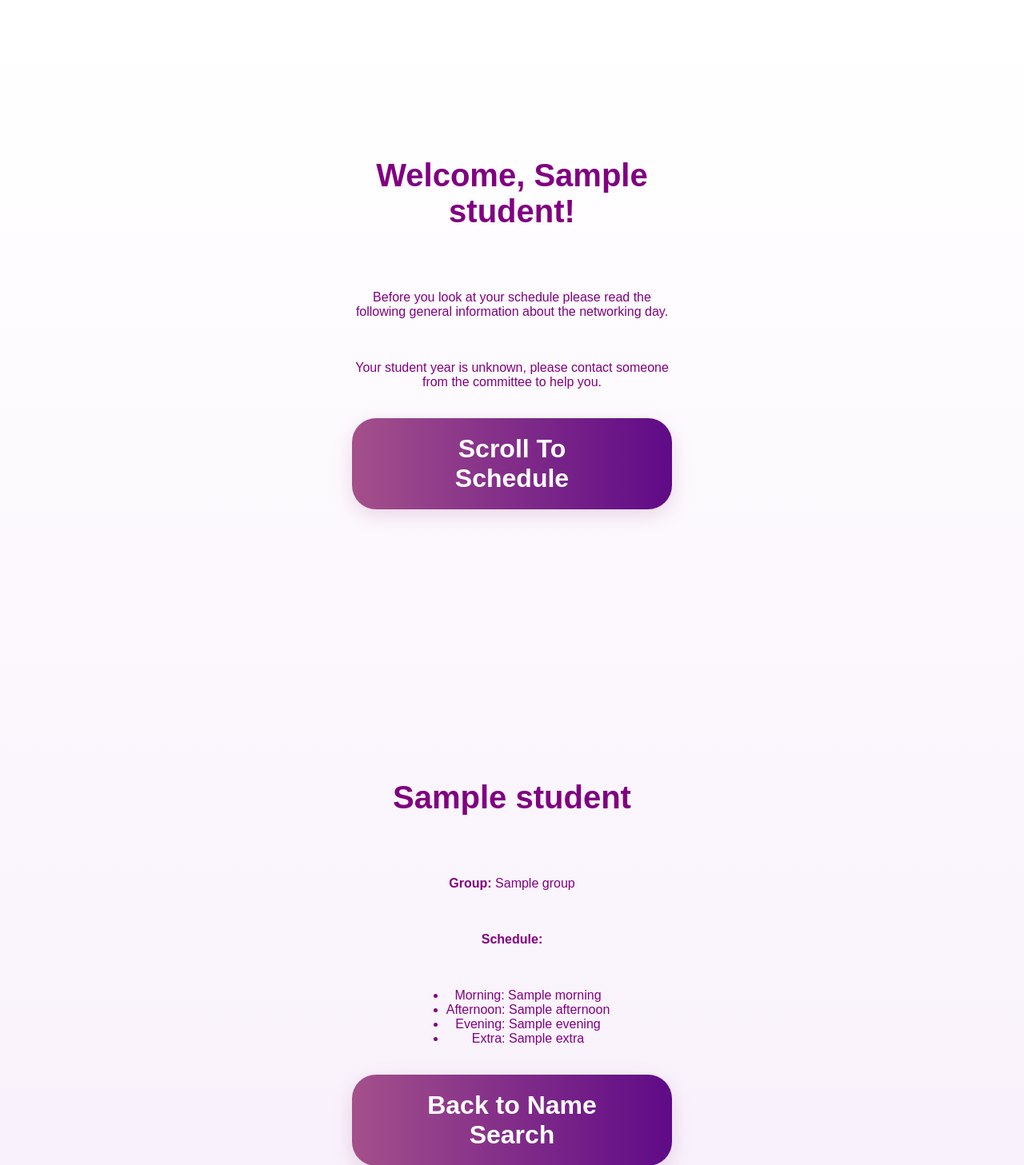
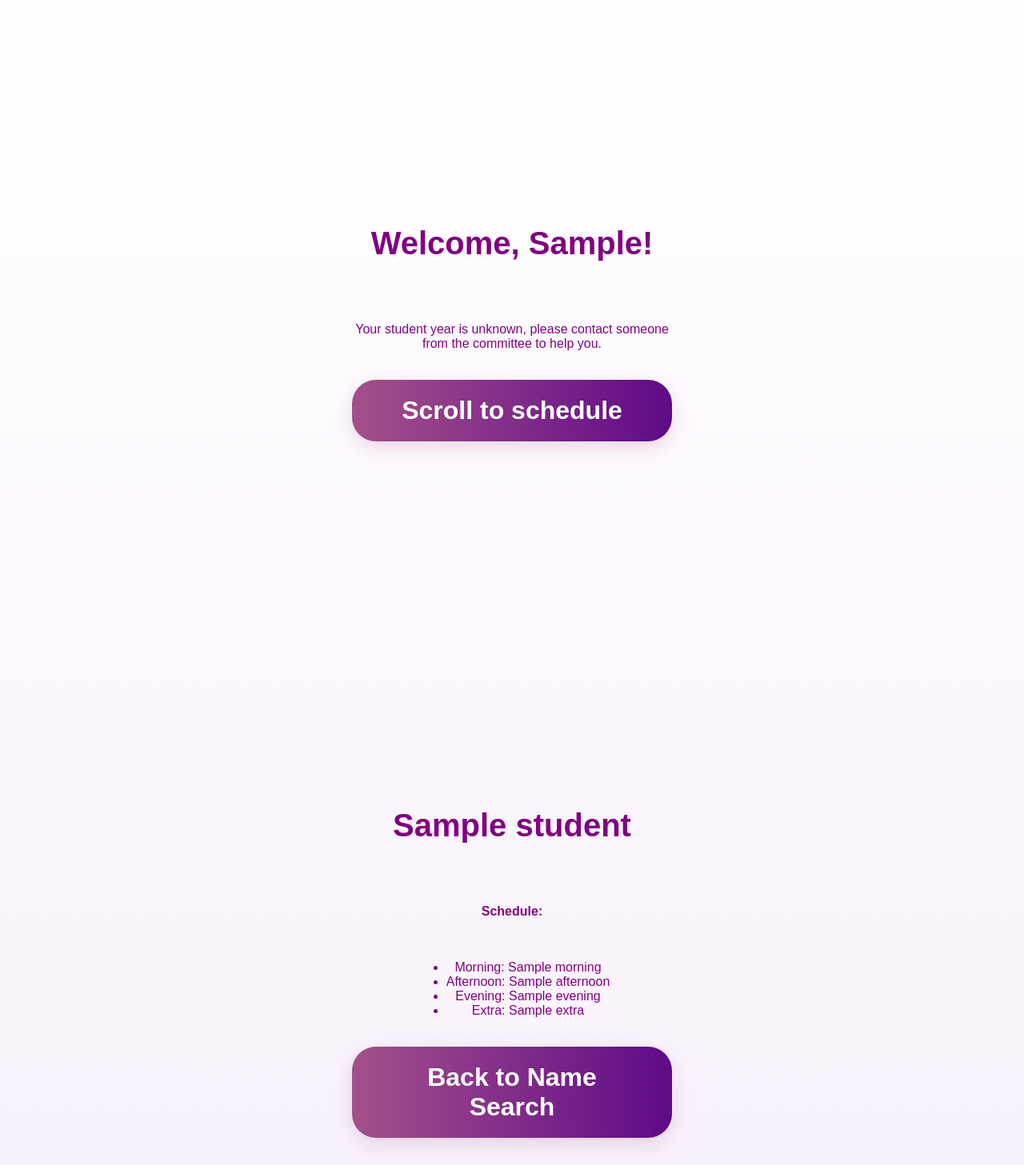
Before and after one commit to Geroam1/Networking-Day-Website, a Flask app: template templates/student_profile.html in a window 1280 px wide. Shown: the top 1457 px of the page at 80% size. Run offline with Flask 3, Linux system fonts and the light colour scheme; the template is opened without the code that fills it: most values are stand-ins (such as "Sample title", 1, 10 or a date in 2020).

Commit message:
added a group info section to the student profile page, and made it so that it only welcomes them on the page with their first name

```diff
--- a/app.py
+++ b/app.py
@@ -89,7 +89,6 @@ def students():
     if request.method == 'POST':
         name = request.form['name'].strip().lower()
         _, index = get_students()
-
         if name in index:
             return render_template('student_profile.html', student=index[name])
 
--- a/templates/student_profile.html
+++ b/templates/student_profile.html
@@ -5,32 +5,58 @@
 {% block content %}
 <!-- General Info Section -->
 <section class="button-container" id="general-info" data-aos="fade-down">
-  <h1>Welcome, {{ student.name }}!</h2>
-  <p>Before you look at your schedule please read the following general information about the networking day.</p>
+  <h1>Welcome, {{ student.name.split(' ')[0] }}!</h2>
 
   <!-- First Years-->
   {% if student.year == 1 %}
+  <p>Before you look at your schedule please read the following general information about the networking day.</p>
   <p><strong>GENERAL INFO FIRST YEAR</strong></p>
 
   <!-- Second Years-->
   {% elif student.year == 2 %}
+  <p>Before you look at your schedule please read the following general information about the networking day.</p>
   <p><strong>GENERAL INFO SECOND YEAR</strong></p>
 
   <!-- Third and Fourth Years-->
   {% elif student.year == 3 or student.year == 4 %}
+  <p>Before you look at your schedule please read the following general information about the networking day.</p>
   <p><strong>GENERAL INFO THIRD AND FOURTH YEAR</strong></p>
 
   {% else %}
   <p>Your student year is unknown, please contact someone from the committee to help you.</p>
   {% endif %}
 
-  <button onclick="scrollToSchedule()" class="animated-btn">Scroll To Schedule</button>
+  <!-- Scroll Button -->
+  {% if student.year == 1 or student.year == 2%}
+  <button onclick="scrollToElement('group-info')" class="animated-btn">Scroll to group info</button>
+  {% else %}
+  <button onclick="scrollToElement('student-schedule')" class="animated-btn">Scroll to schedule</button>
+  {% endif %}
 </section>
+
+<!-- Group Info Section -->
+{% if student.year == 1 or student.year == 2%}
+<section class="button-container" id="group-info" data-aos="fade-down">
+  <!-- Group Number -->
+  <h1>Your group</h2>
+  <h2><strong>{{ student.group }}</strong> </h2>
+
+  <!-- Group Mates -->
+  <h1>Your group mates</h1>
+  <ul style="list-style-type: none; padding-left: 0;">
+    {% for mate in student.group_mates.split(', ') %}
+      <li>{{ mate.strip() }}</li>
+    {% endfor %}
+  </ul>
+
+  <button onclick="scrollToElement('student-schedule')" class="animated-btn">Scroll to schedule</button>
+</section>
+{% endif %}
+
 
 <!-- Student Schedule Section -->
 <section class="button-container" id="student-schedule" data-aos="fade-in">
   <h1>{{ student.name }}</h1>
-  <p><strong>Group:</strong> {{ student.group }}</p>
   <p><strong>Schedule:</strong></p>
   <ul>
     <li>Morning: {{ student.morning }}</li>
@@ -45,8 +71,11 @@
 </section>
 
 <script>
-  function scrollToSchedule() {
-    document.getElementById('student-schedule').scrollIntoView({ behavior: 'smooth' });
+function scrollToElement(elementId) {
+  const el = document.getElementById(elementId);
+  if (el) {
+    el.scrollIntoView({ behavior: 'smooth' });
   }
+}
 </script>
 {% endblock %}
```
